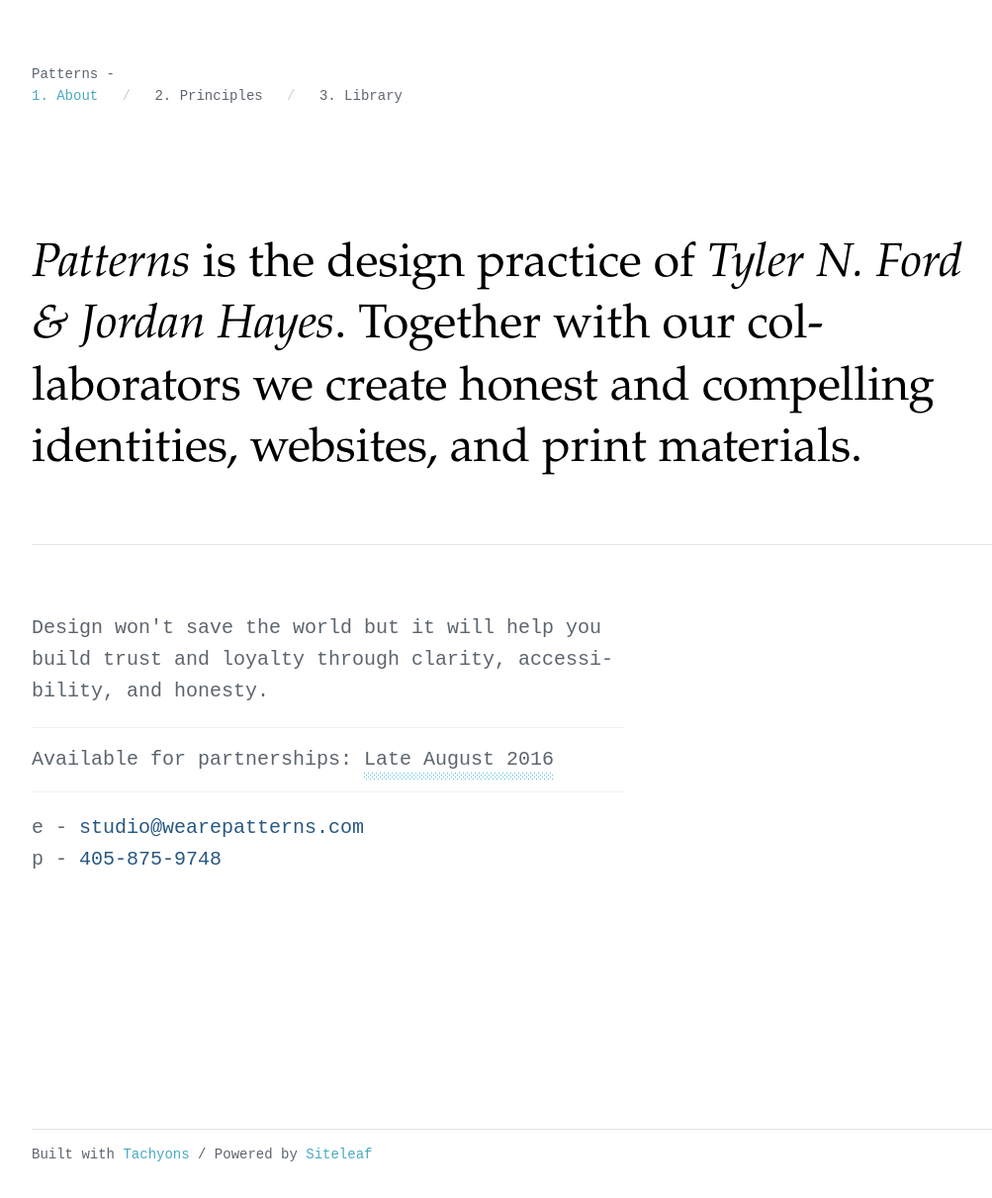
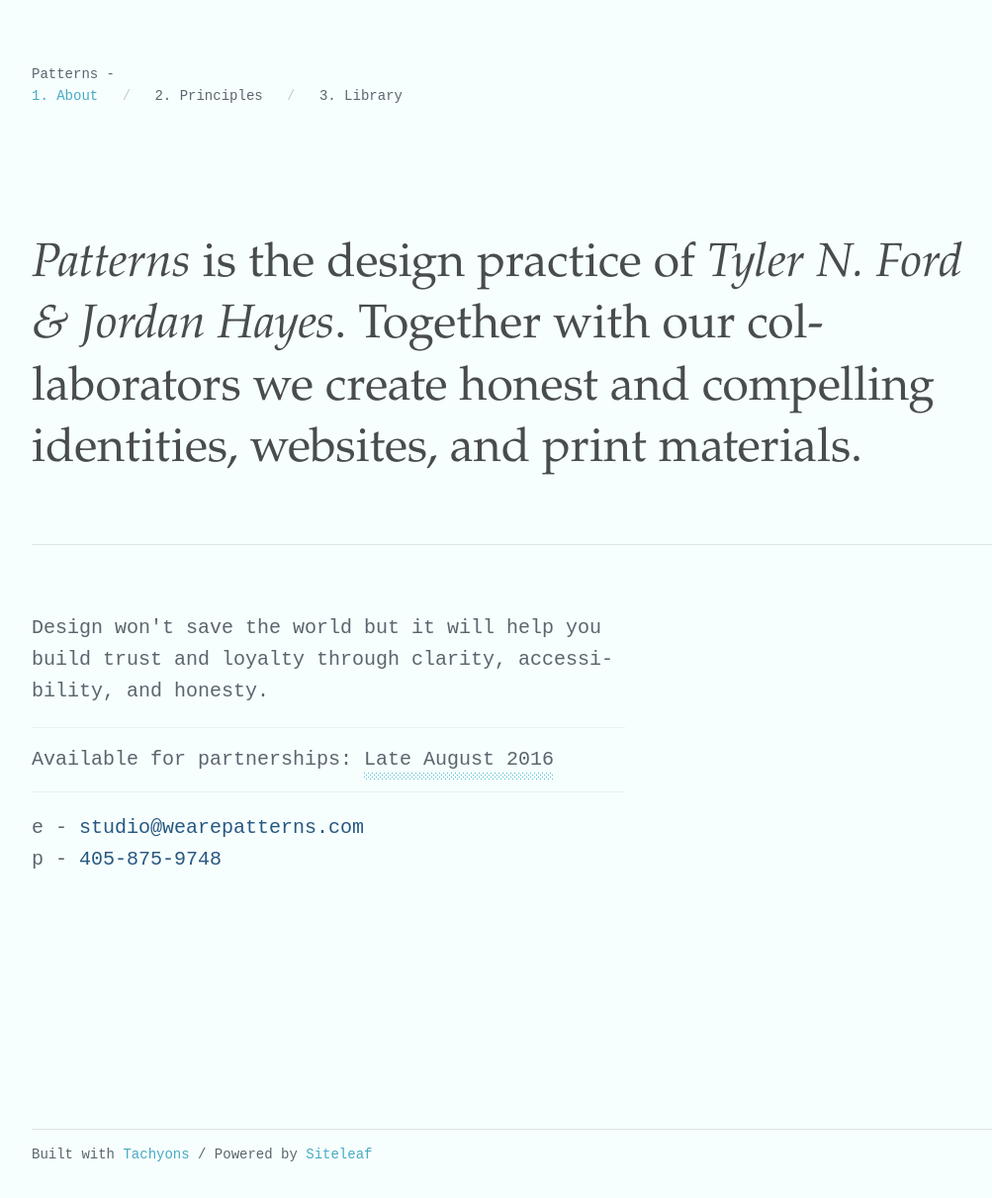
Before and after one commit to wearepatterns/wearepatterns.github.io, a Jekyll site: the page built from index.markdown, in a window 1280 px wide. Shown: the whole page at 99% size, without its empty margins (32-1035 px from the left). Built offline with Jekyll 4.4.1, drawn with Linux system fonts in a browser that asks for light colours.

Commit message:
Update default.html

```diff
--- a/_layouts/default.html
+++ b/_layouts/default.html
@@ -20,7 +20,7 @@
     </script>
 </head>
 
-<body>
+<body class="bg-washed-blue black-70">
     <header class="mh3 mh4-ns mh5-l mt4 mt5-l">
         <p class="f6 lh-copy bc">
             Patterns -
```
